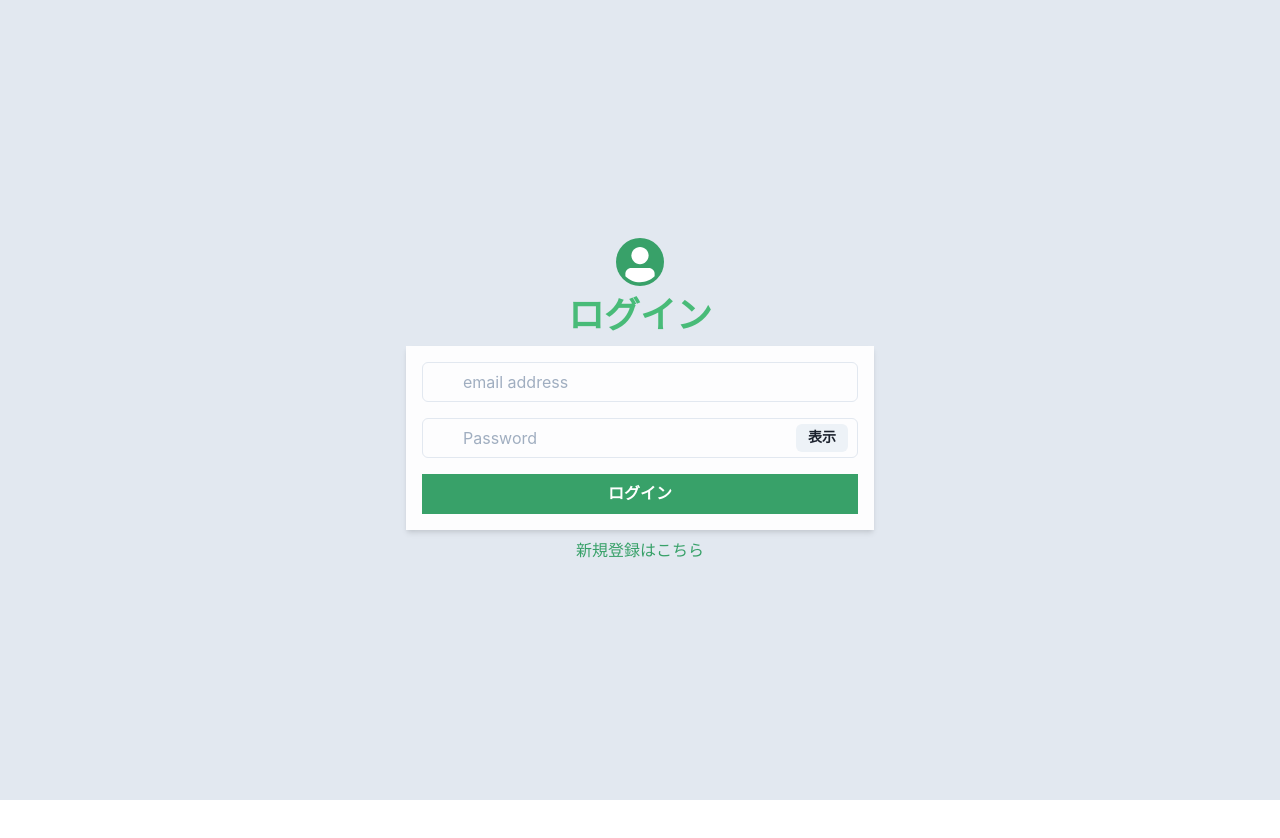
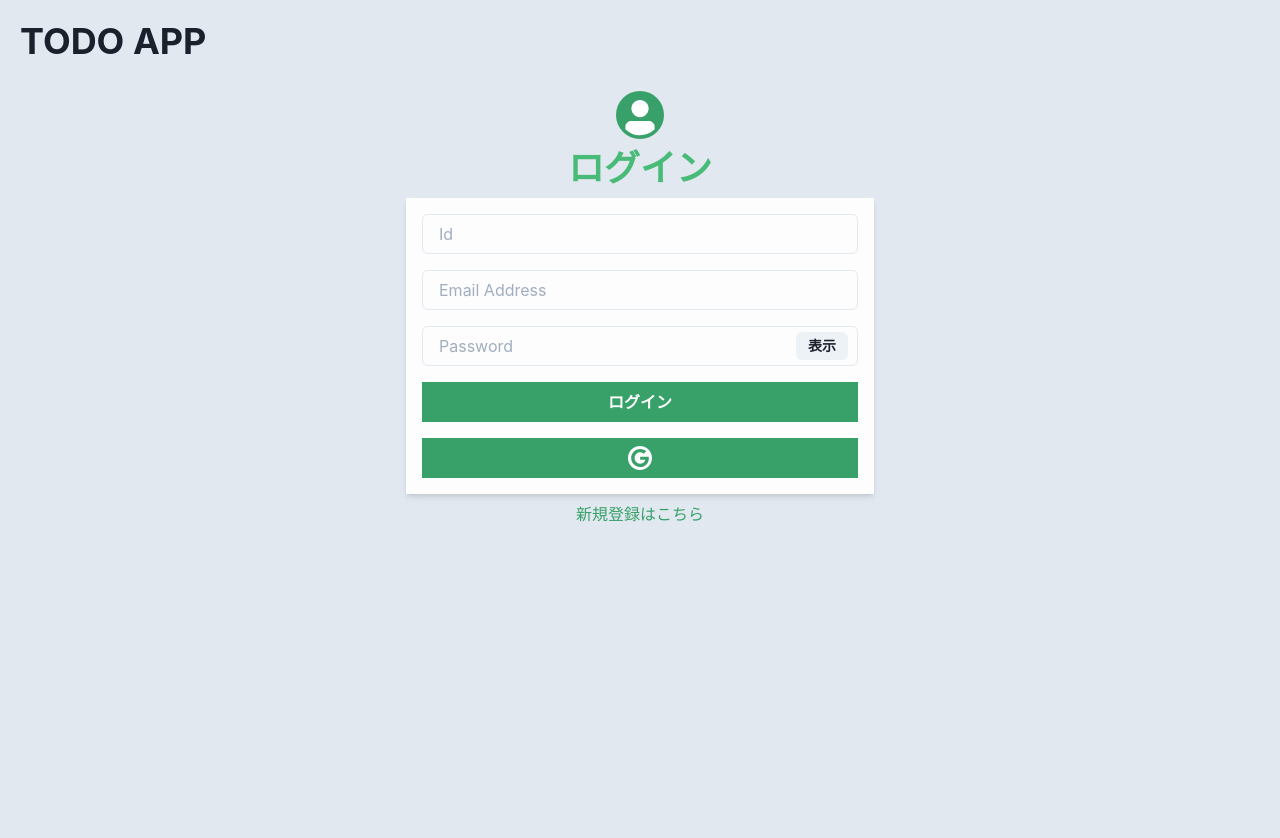
Before and after one commit to washogo/menta_nextjs_todo_app, a Next.js app: page /signin in a window 1280 px wide. Shown: the top 838 px of the page. Before the commit the page ends 800 px from the top, so only its background shows below. Built offline with nearby package versions, Linux system fonts and the light colour scheme; no server answers.

Commit message:
#9 google認証機能の修正

```diff
--- /dev/null
+++ b/components/atoms/Header.tsx
@@ -0,0 +1,5 @@
+import { Heading } from "@chakra-ui/react";
+
+export const Header = () => {
+  return <Heading m={5}>TODO APP</Heading>;
+};
--- a/pages/signin.tsx
+++ b/pages/signin.tsx
@@ -1,5 +1,10 @@
 import "../firebase";
-import { getAuth, signInWithEmailAndPassword } from "firebase/auth";
+import {
+  getAuth,
+  signInWithEmailAndPassword,
+  signInWithRedirect,
+  signOut,
+} from "firebase/auth";
 import { MouseEventHandler, useState } from "react";
 import {
   Flex,
@@ -8,32 +13,48 @@ import {
   Button,
   InputGroup,
   Stack,
-  InputLeftElement,
   Box,
   Link,
   Avatar,
   FormControl,
   InputRightElement,
-  toast,
+  Icon,
+  VStack,
 } from "@chakra-ui/react";
 
 import { useMessage } from "../hooks/useMessage";
 import { useRouter } from "next/router";
+import { useAuthState } from "../hooks/useAuthState";
+import { ImGoogle3 } from "react-icons/im";
+import { Header } from "../components/atoms/Header";
 
 const SignIn = () => {
+  const [id, setId] = useState("");
   const [email, setEmail] = useState("");
   const [password, setPassword] = useState("");
   const [showPassword, setShowPassword] = useState(false);
   const auth = getAuth();
   const { showMessage } = useMessage();
   const router = useRouter();
+  const { GoogleProvider } = useAuthState();
 
   const onClickSignIn: MouseEventHandler<HTMLButtonElement> = (e) => {
     e.preventDefault();
+
     signInWithEmailAndPassword(auth, email, password)
       .then((userCredential) => {
         // Signed in
         const user = userCredential.user;
+        if (user.uid !== id) {
+          signOut(auth).then(() => {
+            showMessage({
+              title: "エラー",
+              description: "正しいidを入力してください",
+              status: "error",
+            });
+          });
+          return;
+        }
         showMessage({
           title: "サクセス",
           description: "ログインしました",
@@ -53,15 +74,22 @@ const SignIn = () => {
       });
   };
 
+  const onClickGoogleSignIp: MouseEventHandler<HTMLButtonElement> = (e) => {
+    e.preventDefault();
+    signInWithRedirect(auth, GoogleProvider);
+    router.push("/");
+  };
+
   const handleShowClick = () => setShowPassword(!showPassword);
 
   return (
+    <VStack alignItems="left" backgroundColor="gray.200">
+      <Header/>
       <Flex
         flexDirection="column"
         width="100wh"
         height="100vh"
         backgroundColor="gray.200"
-      justifyContent="center"
         alignItems="center"
       >
         <Stack
@@ -82,18 +110,26 @@ const SignIn = () => {
               >
                 <FormControl>
                   <InputGroup>
-                  <InputLeftElement pointerEvents="none" />
+                    <Input
+                      value={id}
+                      type="text"
+                      placeholder="Id"
+                      onChange={(e) => setId(e.target.value)}
+                    />
+                  </InputGroup>
+                </FormControl>
+                <FormControl>
+                  <InputGroup>
                     <Input
                       value={email}
                       type="email"
-                    placeholder="email address"
+                      placeholder="Email Address"
                       onChange={(e) => setEmail(e.target.value)}
                     />
                   </InputGroup>
                 </FormControl>
                 <FormControl>
                   <InputGroup>
-                  <InputLeftElement pointerEvents="none" color="gray.300" />
                     <Input
                       value={password}
                       type={showPassword ? "text" : "password"}
@@ -117,6 +153,18 @@ const SignIn = () => {
                 >
                   ログイン
                 </Button>
+                <Flex>
+                  <Button
+                    borderRadius={0}
+                    type="submit"
+                    variant="solid"
+                    colorScheme="green"
+                    width="full"
+                    onClick={onClickGoogleSignIp}
+                  >
+                    <Icon as={ImGoogle3} w={6} h={6} />
+                  </Button>
+                </Flex>
               </Stack>
             </form>
           </Box>
@@ -125,6 +173,7 @@ const SignIn = () => {
           新規登録はこちら
         </Link>
       </Flex>
+    </VStack>
   );
 };
 
```
Also changed, not shown: hooks/useUser.ts (added, +19 -0 lines), pages/index.tsx (+30 -2 lines), pages/signup.tsx (+24 -17 lines). Lines whose indentation alone changed are shown as unchanged.
